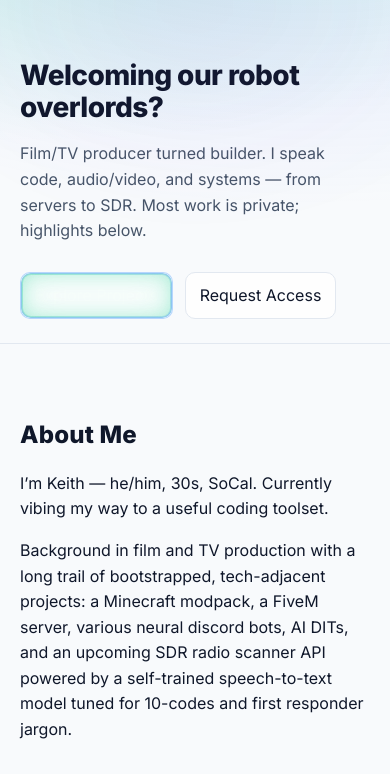
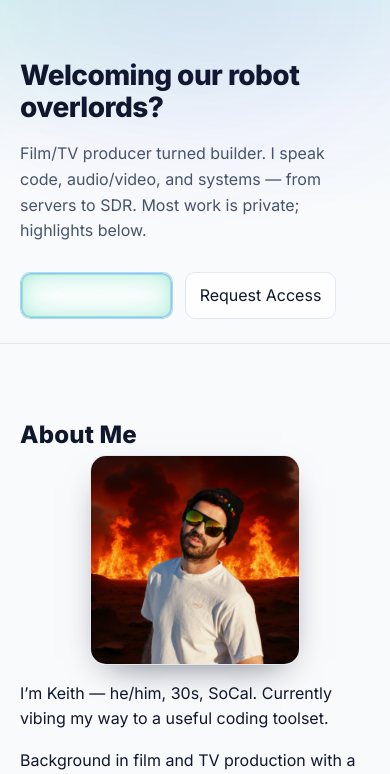
Before and after one commit to kamoore/kamooreNET, a plain HTML site: page index.html in a window 390 px wide. Shown: the part 70-844 px from the top of the page. Drawn offline with Linux system fonts and the light colour scheme.

Commit message:
About: add floated portrait with responsive wrap; include assets/me.png

```diff
--- a/assets/css/styles.css
+++ b/assets/css/styles.css
@@ -176,6 +176,31 @@ body {
 .style-actions { display: flex; gap: 8px; justify-content: flex-end; margin-top: 6px; }
 .hidden { display: none; }
 
+/* About photo */
+.about-photo {
+  float: right;
+  width: clamp(140px, 28vw, 240px);
+  margin: 4px 0 10px 18px;
+  shape-outside: inset(0 round 16px);
+  shape-margin: 12px;
+}
+.about-photo img {
+  display: block;
+  width: 100%;
+  height: auto;
+  border-radius: 16px;
+  border: 1px solid var(--border);
+  background: color-mix(in oklab, var(--panel) 85%, transparent);
+  box-shadow: 0 14px 36px -18px rgba(2, 6, 23, .65);
+}
+@media (max-width: 920px) {
+  .about-photo {
+    float: none;
+    margin: 0 auto 14px;
+    width: min(60%, 240px);
+  }
+}
+
 /* Faux console */
 .about-console { padding: 0; overflow: hidden; }
 .console-header { display: flex; align-items: center; gap: 8px; padding: 8px 10px; border-bottom: 1px solid var(--border); background: color-mix(in oklab, var(--panel) 85%, transparent); }
--- a/index.html
+++ b/index.html
@@ -90,8 +90,12 @@
           <div class="container two-col">
           <div>
             <h2>About Me</h2>
+            <figure class="about-photo">
+              <img src="assets/me.png" alt="Photo of me" width="640" height="800" />
+            </figure>
             <p>I’m Keith — he/him, 30s, SoCal. Currently vibing my way to a useful coding toolset.</p>
             <p>Background in film and TV production with a long trail of bootstrapped, tech-adjacent projects: a Minecraft modpack, a FiveM server, various neural discord bots, AI DITs, and an upcoming SDR radio scanner API powered by a self-trained speech-to-text model tuned for 10-codes and first responder jargon.</p>
+            <p>Right now I'm working on getting a lot of old projects updated and into well-documented repos, and unlearning a lot of organizational bad habits.</p>
           </div>
           <div class="about-console card" aria-label="Interactive console">
             <div class="console-header">
```
Also changed, not shown: assets/me.png (added).
